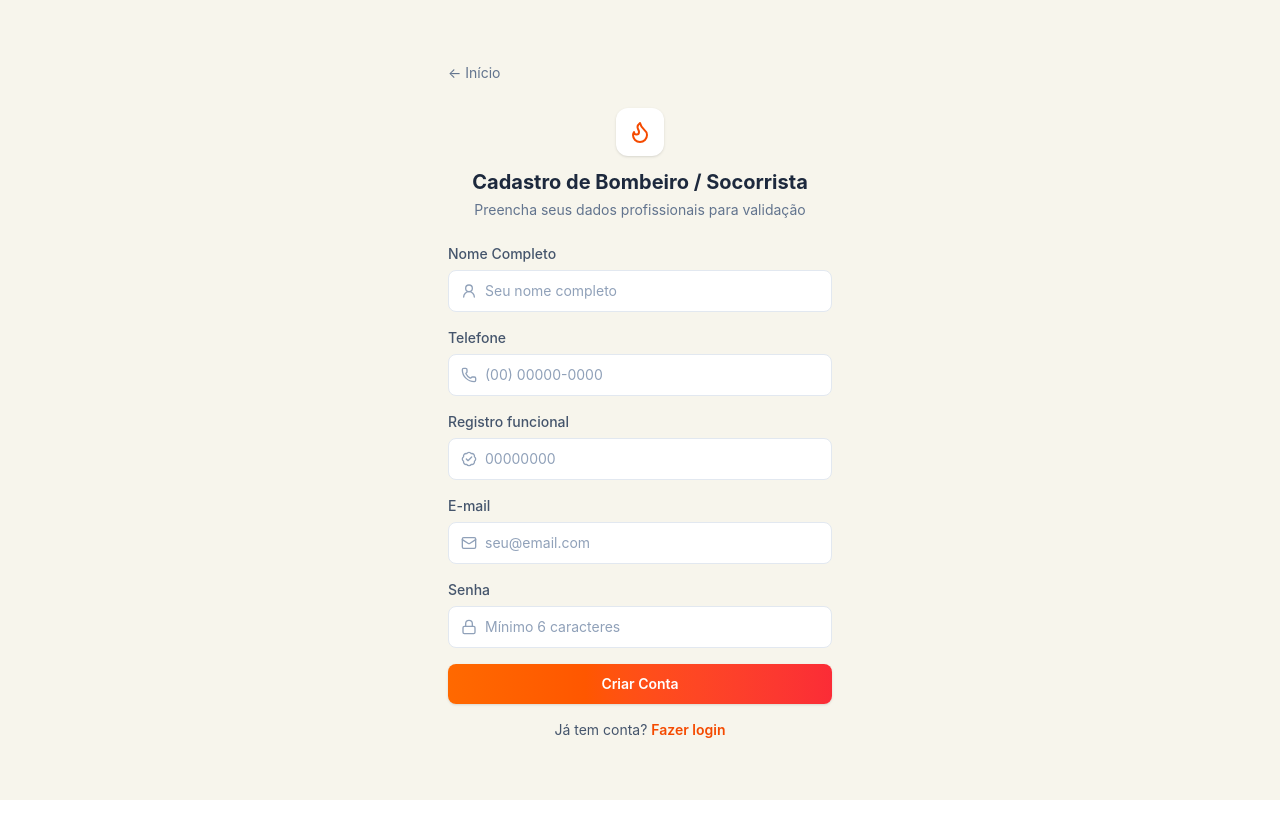
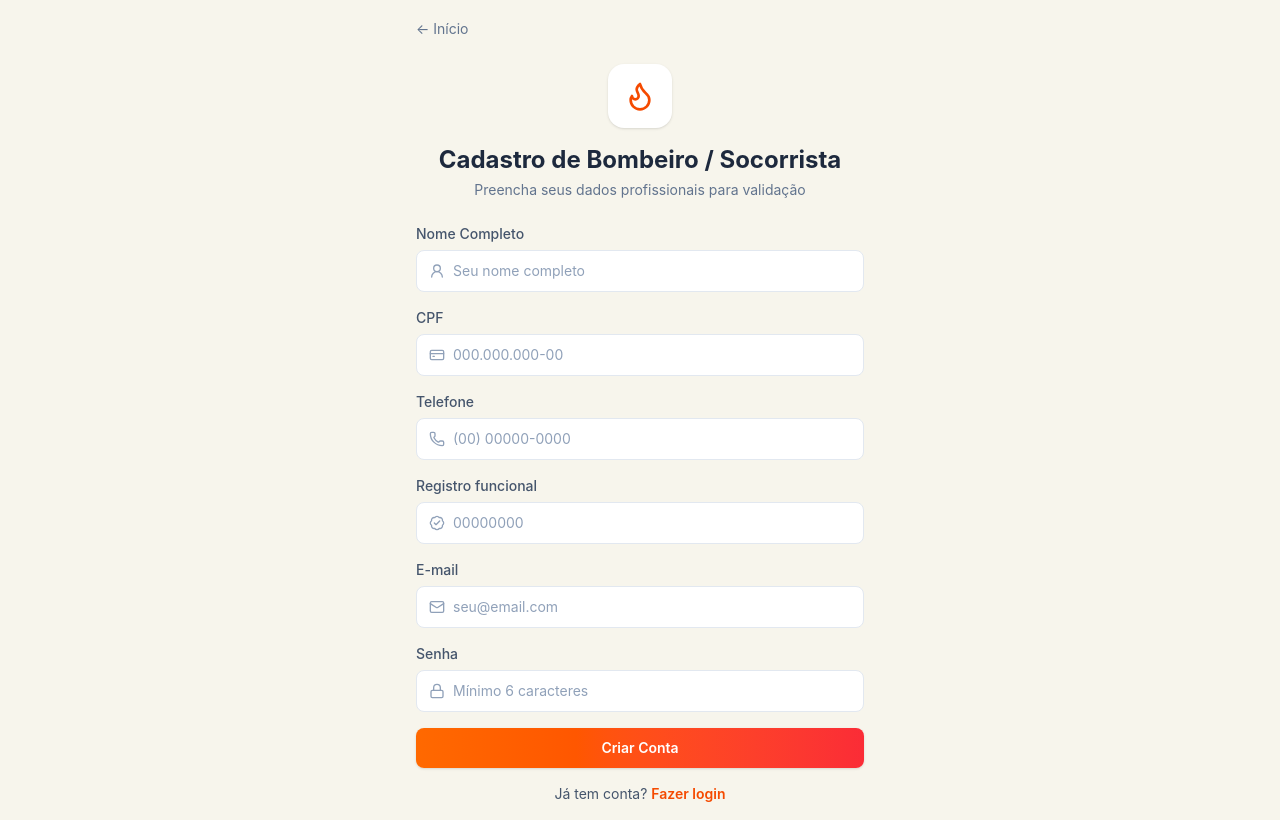
Before and after one commit to Flavim-rsr/HelpTap-Web, a React (Vite) app: page /cadastro/bombeiro in a window 1280 px wide. Built offline with nearby package versions, Linux system fonts and the light colour scheme; no server answers.

Commit message:
feat: add cpf field and real credential formats to professional signup

```diff
--- a/src/api/mock/handlers.ts
+++ b/src/api/mock/handlers.ts
@@ -81,8 +81,10 @@ export async function mockLogin(role: Role, credenciais: Credenciais): Promise<S
  * (CRM para médicos, registros funcionais para policiais e bombeiros).
  */
 export function validarRegistro(role: Role, registro: string): boolean {
-  if (role === 'medico') return /^CRM\/[A-Z]{2}\s?\d{4,6}$/i.test(registro.trim());
-  return /^\d{5,8}$/.test(registro.trim());
+  const r = registro.trim();
+  if (role === 'medico') return /^(CRM)?\d{4,7}-[A-Z]{2}$/i.test(r);
+  if (role === 'policial') return /^POL\d{4,8}-[A-Z]{2,4}-[A-Z]{2}$/i.test(r);
+  return /^CBM\d{4,8}-[A-Z]{2}$/i.test(r);
 }
 
 export async function mockCadastro(role: Role, dados: CadastroProfissional): Promise<Sessao> {
--- a/src/pages/Cadastro.tsx
+++ b/src/pages/Cadastro.tsx
@@ -1,6 +1,6 @@
 import { useState, type ChangeEvent, type FormEvent } from 'react';
 import { Link, useNavigate, useParams } from 'react-router-dom';
-import { BadgeCheck, Lock, Mail, Phone, UserRound } from 'lucide-react';
+import { CreditCard, BadgeCheck, Lock, Mail, Phone, UserRound } from 'lucide-react';
 import { cadastrar } from '../api/auth';
 import { CHAVE_DESTINO, useAuth } from '../contexts/AuthContext';
 import { InputComIcone } from '../components/InputComIcone';
@@ -12,7 +12,7 @@ export default function Cadastro() {
   const { perfil = '' } = useParams();
   const navigate = useNavigate();
   const { entrar } = useAuth();
-  const [form, setForm] = useState({ nome: '', telefone: '', registro: '', email: '', senha: '' });
+  const [form, setForm] = useState({ nome: '', cpf: '', telefone: '', registro: '', email: '', senha: '' });
   const [erro, setErro] = useState('');
   const [carregando, setCarregando] = useState(false);
 
@@ -46,21 +46,22 @@ export default function Cadastro() {
 
   return (
     <main className="grid min-h-screen place-items-center p-4">
-      <div className="w-full max-w-sm">
+      <div className="w-full max-w-md">
         <Link to="/" className="text-sm text-slate-500 hover:text-slate-700">
           ← Início
         </Link>
         <div className="mt-6 text-center">
-          <span className="mx-auto grid size-12 place-items-center rounded-xl bg-white shadow-sm">
-            <Icone aria-hidden className={`size-6 ${cfg.corTexto}`} />
+          <span className="mx-auto grid size-16 place-items-center rounded-2xl bg-white shadow-sm">
+            <Icone aria-hidden className={`size-8 ${cfg.corTexto}`} />
           </span>
-          <h1 className="mt-3 text-xl font-bold">Cadastro de {cfg.titulo}</h1>
+          <h1 className="mt-4 text-2xl font-bold">Cadastro de {cfg.titulo}</h1>
           <p className="mt-1 text-sm text-slate-500">
             Preencha seus dados profissionais para validação
           </p>
         </div>
         <form onSubmit={aoEnviar} className="mt-6 flex flex-col gap-4">
           <InputComIcone label="Nome Completo" Icone={UserRound} required placeholder="Seu nome completo" {...campo('nome')} />
+          <InputComIcone label="CPF" Icone={CreditCard} required placeholder="000.000.000-00" {...campo('cpf')} />
           <InputComIcone label="Telefone" Icone={Phone} required placeholder="(00) 00000-0000" {...campo('telefone')} />
           <InputComIcone
             // todos os perfis de PERFIS_CADASTRO definem registroLabel (só 'usuario' não define)
--- a/src/types/index.ts
+++ b/src/types/index.ts
@@ -96,6 +96,7 @@ export interface Credenciais {
 
 export interface CadastroProfissional {
   nome: string;
+  cpf: string;
   email: string;
   telefone: string;
   senha: string;
```
Also changed, not shown: 2 other files (tests, documents, lock files or other folders).
